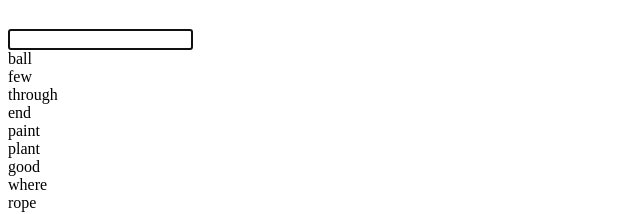
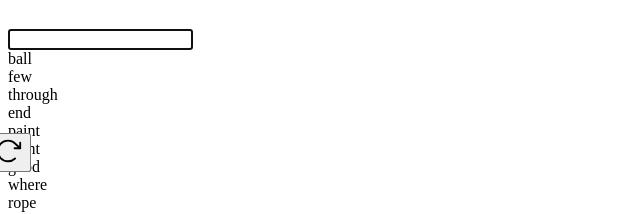
Before and after one commit to 0baraa/dolphintype, a SvelteKit app: page / in a window 1280 px wide. Shown: the top 214 px of the page, without its empty margins (0-640 px from the left). Built offline with nearby package versions, Linux system fonts and the light colour scheme.

Commit message:
Add functionality to restart test button

```diff
--- a/src/routes/+page.svelte
+++ b/src/routes/+page.svelte
@@ -5,6 +5,7 @@
   import { Tween } from 'svelte/motion';
 
   let words = [];
+  let allWords;
   let currentIndex = 0;
   let currentWords = $state([]);
   let inputElement;
@@ -17,11 +18,11 @@
   let maxRowHeight = $state('');
   let rowCount = $state(3);
   let rowGap = $state(20);
-  let rowHeight;
+  let rowHeight = $state(0);
   let scrollOffset = $state(0);
   let testStartTime = $state(0);
   let timerDuration = $state(30);
-  let timeRemaining = $derived(timerDuration);
+  let timeRemaining = $state(0);
   let wpm = $state(0);
 
   // Svelte tween for smooth caret animation
@@ -36,7 +37,7 @@
 
   onMount(async () => {
     const wordsResponse = await fetch('/english1k.json');
-    const allWords = await wordsResponse.json();
+    allWords = await wordsResponse.json();
 
     words = allWords.words;
     prepareWords(words);
@@ -45,9 +46,7 @@
 
     // Pre-fill the charElements array with empty arrays so Svelte can bind to them.
     // We create an array of empty arrays, one for each word.
-    charElements = Array(currentWords.length)
-      .fill(0)
-      .map(() => []);
+    prefillCharElements();
 
     // Set initial caret position correctly after mount using tick()
     await tick();
@@ -139,6 +138,12 @@
     };
   });
 
+  function prefillCharElements() {
+    charElements = Array(currentWords.length)
+      .fill(0)
+      .map(() => []);
+  }
+
   function prepareWords(wordsArray) {
     words = fisherYatesShuffle([...wordsArray]);
     currentIndex = 0;
@@ -210,8 +215,9 @@
 
       if (timeRemaining <= 0) {
         clearInterval(interval);
-        inputElement.disabled = true;
+        // inputElement.disabled = true;
         wpm = calculateWPM();
+        // showTestResults();
       }
     }, 1000);
   }
@@ -245,7 +251,21 @@
     return Math.round(grossWPM);
   }
 
-  function restartTest() {}
+  function showTestResults() {}
+
+  async function restartTest() {
+    currentIndex = 0;
+    words = allWords.words;
+    prepareWords(words);
+    currentWords = getNextWords(500);
+    activeWordIndex = 0;
+    userInput = '';
+    wordCorrectness = [];
+    typedWords = [];
+    testStartTime = 0;
+    scrollOffset = 0;
+    focusInput();
+  }
 
   function focusInput() {
     inputElement?.focus();
@@ -272,17 +292,17 @@
       <button
         onclick={() => (timerDuration = 15)}
         class="cursor-pointer rounded-lg p-2 transition-colors duration-150 hover:bg-gray-300"
-        class:text-gray-600={timerDuration === 15}>15<span class="text-[0.85em]">s</span></button
+        class:text-gray-700={timerDuration === 15}>15<span class="text-[0.85em]">s</span></button
       >
       <button
         onclick={() => (timerDuration = 30)}
         class="cursor-pointer rounded-lg p-2 transition-colors duration-150 hover:bg-gray-300"
-        class:text-gray-600={timerDuration === 30}>30<span class="text-[0.85em]">s</span></button
+        class:text-gray-700={timerDuration === 30}>30<span class="text-[0.85em]">s</span></button
       >
       <button
         onclick={() => (timerDuration = 60)}
         class="cursor-pointer rounded-lg p-2 transition-colors duration-150 hover:bg-gray-300"
-        class:text-gray-600={timerDuration === 60}>60<span class="text-[0.85em]">s</span></button
+        class:text-gray-700={timerDuration === 60}>60<span class="text-[0.85em]">s</span></button
       >
     </div>
 
@@ -304,6 +324,7 @@
       />
 
       <div
+        id="words-container"
         class="flex flex-wrap justify-start gap-x-4 transition-transform duration-150 ease-in-out"
         style:row-gap="{rowGap}px"
         style:transform="translateY({scrollOffset}px)"
@@ -332,7 +353,7 @@
                 >
                   {char}
                 </span>
-              {/each}{#each inputForThisWord.length > word.length ? inputForThisWord.slice(word.length) : '' as extraChar, k (k)}
+              {/each}{#each inputForThisWord?.length > word.length ? inputForThisWord.slice(word.length) : '' as extraChar, k (k)}
                 <span class="text-red-500" bind:this={charElements[i][word.length + k]}>
                   {extraChar}
                 </span>
@@ -353,13 +374,13 @@
       ></div>
     </div>
 
-    <div
+    <button
+      onclick={restartTest}
       class="absolute flex cursor-pointer rounded-lg bg-gray-100 p-2 text-sm duration-300 hover:bg-gray-300 md:space-x-10 md:text-2xl"
       style="top: 11rem; left: 50%; transform: translateX(-50%);"
-      class:opacity-0={testStartTime != 0}
-      class:pointer-events-none={testStartTime != 0}
+      tabindex="0"
     >
-      <img src="/restart.svg" alt="Timer" width="30" height="30" />
-    </div>
+      <img src="/restart.svg" alt="restart icon" width="30" height="30" />
+    </button>
   </div>
 </main>
```
